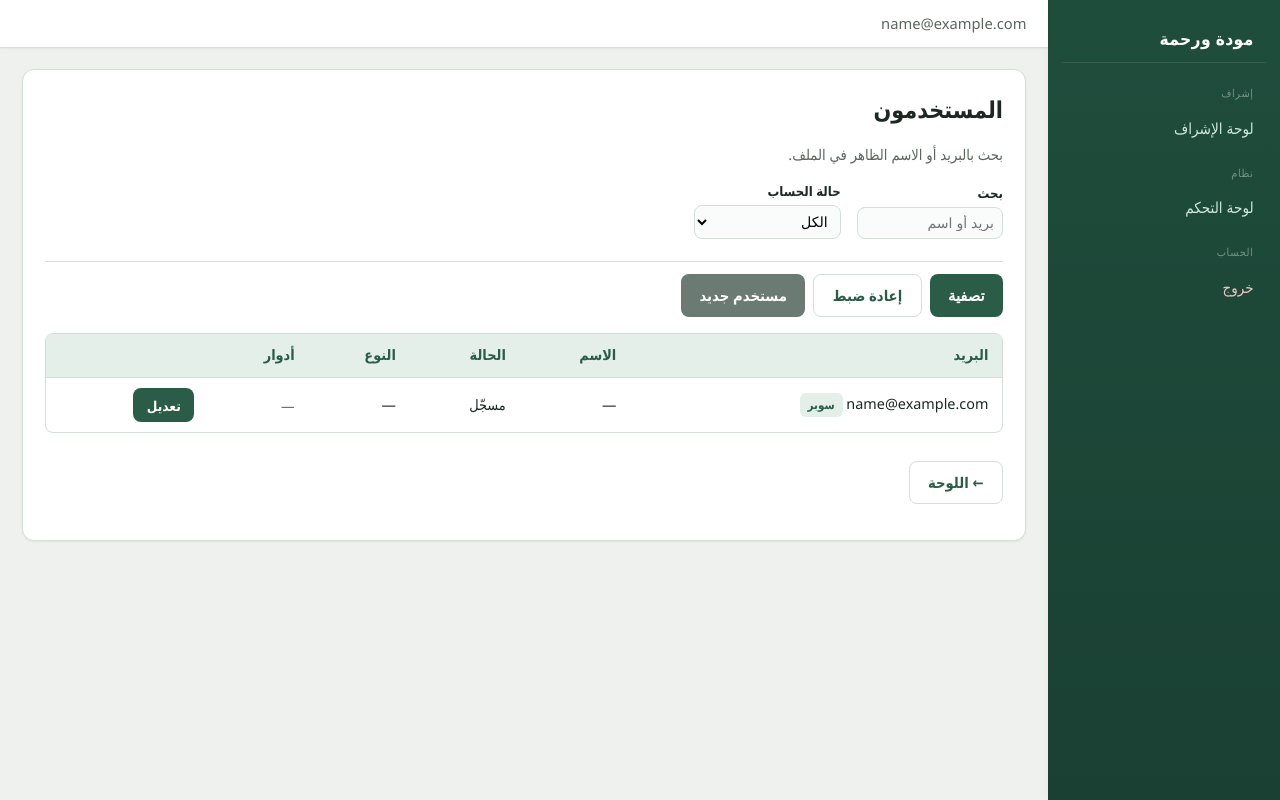
After one commit to mustafajuba98/Mawdah-W-Rahmah, a Django app: page /console/users/ in a window 1280 px wide. The commit adds this page. Run offline with Django 5.2, Linux system fonts and the light colour scheme; the visitor is signed in with stand-in values (Sample User, id 1); data comes from the database, SQL or seed files in the repository; parts of the project's set-up code (start-up, migrations or seed data) failed here and were passed over.

Commit message:
Add superuser console UI, redirect /admin/ to /console/, seed_demo_users command
Made-with: Cursor

```diff
--- /dev/null
+++ b/apps/console/forms.py
@@ -0,0 +1,101 @@
+from datetime import date
+
+from django import forms
+from django.contrib.auth.models import Group
+
+from apps.accounts.models import User
+from apps.profiles.models import ApplicantProfile, BrideExtendedProfile, GroomExtendedProfile
+
+ROLE_GROUP_NAMES = ("platform_admin", "moderator")
+
+
+class ConsoleUserEditForm(forms.ModelForm):
+    role_groups = forms.ModelMultipleChoiceField(
+        queryset=Group.objects.filter(name__in=ROLE_GROUP_NAMES).order_by("name"),
+        required=False,
+        widget=forms.CheckboxSelectMultiple,
+        label="أدوار المنصة (مجموعات)",
+    )
+
+    class Meta:
+        model = User
+        fields = ("email", "is_active", "is_staff", "profile_status", "applicant_gender")
+        labels = {
+            "email": "البريد",
+            "is_active": "الحساب نشط",
+            "is_staff": "صلاحية staff (لوحة إدارية قديمة — عادة لا حاجة)",
+            "profile_status": "حالة الحساب",
+            "applicant_gender": "نوع مقدّم الطلب (عريس/عروس)",
+        }
+
+    def __init__(self, *args, **kwargs):
+        super().__init__(*args, **kwargs)
+        if self.instance.pk:
+            self.fields["role_groups"].initial = self.instance.groups.filter(
+                name__in=ROLE_GROUP_NAMES
+            )
+
+    def save(self, commit=True):
+        user = super().save(commit=commit)
+        if commit and "role_groups" in self.cleaned_data:
+            role_qs = list(Group.objects.filter(name__in=ROLE_GROUP_NAMES))
+            user.groups.remove(*role_qs)
+            user.groups.add(*self.cleaned_data["role_groups"])
+        return user
+
+
+class ConsoleUserCreateForm(forms.Form):
+    email = forms.EmailField(label="البريد")
+    password = forms.CharField(
+        label="كلمة المرور",
+        widget=forms.PasswordInput,
+        min_length=8,
+    )
+    applicant_gender = forms.ChoiceField(
+        label="النوع",
+        choices=User.ApplicantGender.choices,
+    )
+    profile_status = forms.ChoiceField(
+        label="حالة الحساب",
+        choices=User.ProfileStatus.choices,
+        initial=User.ProfileStatus.ACTIVE,
+    )
+    full_name = forms.CharField(
+        label="الاسم الظاهر في الملف",
+        max_length=200,
+        initial="مستخدم جديد",
+    )
+
+    def clean_email(self):
+        email = self.cleaned_data["email"].strip().lower()
+        if User.objects.filter(email__iexact=email).exists():
+            raise forms.ValidationError("هذا البريد مستخدم بالفعل.")
+        return email
+
+    def save(self):
+        data = self.cleaned_data
+        user = User(
+            email=data["email"],
+            profile_status=data["profile_status"],
+            applicant_gender=data["applicant_gender"],
+            is_staff=False,
+            is_superuser=False,
+        )
+        user.set_password(data["password"])
+        user.save()
+        profile = ApplicantProfile.objects.create(
+            user=user,
+            full_name=data["full_name"],
+            birth_date=date(1995, 6, 15),
+            governorate="cairo",
+            marital_status=ApplicantProfile.MaritalStatus.SINGLE,
+            residence_summary="القاهرة — تجريبي",
+            about_me="حساب تجريبي.",
+            partner_specs="—",
+            applicant_gender=data["applicant_gender"],
+        )
+        if data["applicant_gender"] == User.ApplicantGender.MALE:
+            GroomExtendedProfile.objects.get_or_create(profile=profile)
+        else:
+            BrideExtendedProfile.objects.get_or_create(profile=profile)
+        return user
--- /dev/null
+++ b/apps/console/urls.py
@@ -0,0 +1,10 @@
+from django.urls import path
+
+from . import views
+
+urlpatterns = [
+    path("", views.dashboard, name="console_dashboard"),
+    path("users/", views.ConsoleUserListView.as_view(), name="console_user_list"),
+    path("users/new/", views.user_create, name="console_user_create"),
+    path("users/<int:pk>/", views.user_edit, name="console_user_edit"),
+]
--- /dev/null
+++ b/apps/console/views.py
@@ -0,0 +1,90 @@
+from django.contrib import messages
+from django.contrib.auth.decorators import user_passes_test
+from django.db.models import Count, Q
+from django.shortcuts import get_object_or_404, redirect, render
+from django.views.generic import ListView
+
+from apps.accounts.models import User
+
+from .forms import ConsoleUserCreateForm, ConsoleUserEditForm
+
+
+def _superuser(u):
+    return u.is_authenticated and u.is_superuser
+
+
+@user_passes_test(_superuser)
+def dashboard(request):
+    qs = User.objects.all()
+    by_status = dict(
+        qs.values("profile_status")
+        .annotate(c=Count("id"))
+        .values_list("profile_status", "c")
+    )
+    breakdown = [
+        (label, by_status.get(code, 0)) for code, label in User.ProfileStatus.choices
+    ]
+    ctx = {
+        "total_users": qs.count(),
+        "active_members": qs.filter(profile_status=User.ProfileStatus.ACTIVE).count(),
+        "pending_review": qs.filter(profile_status=User.ProfileStatus.PENDING_REVIEW).count(),
+        "breakdown": breakdown,
+    }
+    return render(request, "console/dashboard.html", ctx)
+
+
+class ConsoleUserListView(ListView):
+    model = User
+    template_name = "console/user_list.html"
+    context_object_name = "users"
+    paginate_by = 25
+
+    @classmethod
+    def as_view(cls, **initkwargs):
+        view = super().as_view(**initkwargs)
+        return user_passes_test(_superuser)(view)
+
+    def get_queryset(self):
+        qs = User.objects.all().order_by("-date_joined")
+        q = (self.request.GET.get("q") or "").strip()
+        if q:
+            qs = qs.filter(Q(email__icontains=q) | Q(applicant_profile__full_name__icontains=q))
+        st = self.request.GET.get("status")
+        if st in dict(User.ProfileStatus.choices):
+            qs = qs.filter(profile_status=st)
+        return qs.select_related("applicant_profile").prefetch_related("groups")
+
+
+@user_passes_test(_superuser)
+def user_edit(request, pk):
+    target = get_object_or_404(User, pk=pk)
+    if request.method == "POST":
+        form = ConsoleUserEditForm(request.POST, instance=target)
+        if form.is_valid():
+            form.save()
+            messages.success(request, "تم حفظ التعديلات.")
+            return redirect("console_user_list")
+    else:
+        form = ConsoleUserEditForm(instance=target)
+    return render(
+        request,
+        "console/user_form.html",
+        {"form": form, "target_user": target, "is_create": False},
+    )
+
+
+@user_passes_test(_superuser)
+def user_create(request):
+    if request.method == "POST":
+        form = ConsoleUserCreateForm(request.POST)
+        if form.is_valid():
+            form.save()
+            messages.success(request, "تم إنشاء المستخدم والملف التجريبي.")
+            return redirect("console_user_list")
+    else:
+        form = ConsoleUserCreateForm()
+    return render(
+        request,
+        "console/user_create.html",
+        {"form": form},
+    )
--- a/mawaddah/context_processors.py
+++ b/mawaddah/context_processors.py
@@ -7,8 +7,10 @@ def moderation_nav(request):
         return {
             "show_moderation_nav": False,
             "show_member_site_nav": False,
+            "show_console_nav": False,
         }
     return {
         "show_moderation_nav": is_moderation_portal_user(u),
         "show_member_site_nav": show_member_site_nav(u),
+        "show_console_nav": u.is_superuser,
     }
--- a/mawaddah/settings.py
+++ b/mawaddah/settings.py
@@ -116,6 +116,7 @@ INSTALLED_APPS = [
     "apps.matching",
     "apps.messaging",
     "apps.moderation",
+    "apps.console",
 ]
 
 MIDDLEWARE = [
--- a/mawaddah/urls.py
+++ b/mawaddah/urls.py
@@ -5,6 +5,7 @@ from django.urls import include, path
 
 urlpatterns = [
     path("admin/", admin.site.urls),
+    path("console/", include("apps.console.urls")),
     path("accounts/", include("apps.accounts.urls")),
     path("profiles/", include("apps.profiles.urls")),
     path("browse/", include("apps.matching.urls")),
--- a/static/css/app.css
+++ b/static/css/app.css
@@ -353,3 +353,74 @@ ul.errorlist li { background: #ffebee; padding: 0.4rem 0.55rem; margin: 0.2rem 0
   .sidebar { width: 100%; flex-direction: row; flex-wrap: wrap; }
   .sidebar .nav-section { width: 100%; }
 }
+
+/* ——— لوحة تحكم السوبر يوزر ——— */
+.console-stats {
+  display: grid;
+  grid-template-columns: repeat(auto-fill, minmax(160px, 1fr));
+  gap: 1rem;
+  margin-bottom: 1.25rem;
+}
+.stat-card {
+  background: var(--bg-elevated);
+  border: 1px solid var(--border);
+  border-radius: var(--radius);
+  padding: 1.1rem 1.2rem;
+  box-shadow: var(--shadow-sm);
+  text-align: center;
+}
+.stat-card .stat-num {
+  display: block;
+  font-size: 1.75rem;
+  font-weight: 800;
+  color: var(--primary);
+  line-height: 1.2;
+}
+.stat-card .stat-label {
+  font-size: 0.82rem;
+  color: var(--text-muted);
+  margin-top: 0.35rem;
+  display: block;
+}
+ul.status-breakdown {
+  list-style: none;
+  padding: 0;
+  margin: 0;
+}
+ul.status-breakdown li {
+  padding: 0.45rem 0;
+  border-bottom: 1px solid var(--border);
+  font-size: 0.95rem;
+}
+.table-wrap {
+  overflow-x: auto;
+  margin-top: 0.75rem;
+  border: 1px solid var(--border);
+  border-radius: var(--radius-sm);
+}
+table.data-table {
+  width: 100%;
+  border-collapse: collapse;
+  font-size: 0.9rem;
+}
+table.data-table th,
+table.data-table td {
+  padding: 0.65rem 0.85rem;
+  text-align: right;
+  border-bottom: 1px solid var(--border);
+}
+table.data-table th {
+  background: var(--primary-soft);
+  font-weight: 700;
+  color: var(--primary);
+}
+table.data-table tr:last-child td { border-bottom: none; }
+table.data-table tbody tr:hover { background: #fafcfb; }
+
+.console-form ul:not(.messages):not(.errorlist) {
+  list-style: none;
+  padding: 0;
+  margin: 0.5rem 0 0;
+}
+.console-form ul li { margin: 0.35rem 0; }
+.console-form ul li label { display: inline; font-weight: 500; margin-right: 0.35rem; }
--- a/templates/base.html
+++ b/templates/base.html
@@ -24,9 +24,9 @@
     <span class="nav-section">إشراف</span>
     <a class="nav-item" href="{% url 'moderation_home' %}">لوحة الإشراف</a>
     {% endif %}
-    {% if user.is_superuser %}
+    {% if show_console_nav %}
     <span class="nav-section">نظام</span>
-    <a class="nav-item" href="/admin/">إدارة Django (سوبر يوزر)</a>
+    <a class="nav-item" href="{% url 'console_dashboard' %}">لوحة التحكم</a>
     {% endif %}
     <span class="nav-section">الحساب</span>
     <form method="post" action="{% url 'logout' %}">
--- /dev/null
+++ b/templates/console/user_list.html
@@ -0,0 +1,75 @@
+{% extends "base.html" %}
+{% block title %}المستخدمون — لوحة التحكم{% endblock %}
+{% block content %}
+<div class="card">
+  <h1>المستخدمون</h1>
+  <p class="muted">بحث بالبريد أو الاسم الظاهر في الملف.</p>
+  <form method="get" class="filter-grid" style="margin-bottom:1rem;">
+    <div>
+      <label for="q">بحث</label>
+      <input type="search" id="q" name="q" value="{{ request.GET.q }}" placeholder="بريد أو اسم">
+    </div>
+    <div>
+      <label for="status">حالة الحساب</label>
+      <select id="status" name="status">
+        <option value="">الكل</option>
+        <option value="registered" {% if request.GET.status == "registered" %}selected{% endif %}>مسجّل</option>
+        <option value="pending_review" {% if request.GET.status == "pending_review" %}selected{% endif %}>قيد المراجعة</option>
+        <option value="active" {% if request.GET.status == "active" %}selected{% endif %}>مفعّل</option>
+        <option value="rejected" {% if request.GET.status == "rejected" %}selected{% endif %}>مرفوض</option>
+        <option value="suspended" {% if request.GET.status == "suspended" %}selected{% endif %}>موقوف</option>
+      </select>
+    </div>
+    <div class="filter-actions">
+      <button type="submit" class="btn" style="margin:0;">تصفية</button>
+      <a href="{% url 'console_user_list' %}" class="btn btn-ghost" style="margin:0;">إعادة ضبط</a>
+      <a href="{% url 'console_user_create' %}" class="btn btn-secondary" style="margin:0;">مستخدم جديد</a>
+    </div>
+  </form>
+
+  <div class="table-wrap">
+    <table class="data-table">
+      <thead>
+        <tr>
+          <th>البريد</th>
+          <th>الاسم</th>
+          <th>الحالة</th>
+          <th>النوع</th>
+          <th>أدوار</th>
+          <th></th>
+        </tr>
+      </thead>
+      <tbody>
+        {% for u in users %}
+        <tr>
+          <td>{{ u.email }}{% if u.is_superuser %} <span class="badge">سوبر</span>{% endif %}</td>
+          <td>{% if u.applicant_profile %}{{ u.applicant_profile.full_name }}{% else %}—{% endif %}</td>
+          <td>{{ u.get_profile_status_display }}</td>
+          <td>{% if u.applicant_gender %}{{ u.get_applicant_gender_display }}{% else %}—{% endif %}</td>
+          <td class="muted" style="font-size:0.85rem;">
+            {% for g in u.groups.all %}{{ g.name }}{% if not forloop.last %}، {% endif %}{% empty %}—{% endfor %}
+          </td>
+          <td><a class="btn btn-sm" href="{% url 'console_user_edit' u.pk %}">تعديل</a></td>
+        </tr>
+        {% empty %}
+        <tr><td colspan="6" class="muted">لا نتائج.</td></tr>
+        {% endfor %}
+      </tbody>
+    </table>
+  </div>
+
+  {% if is_paginated %}
+  <p class="pagination-bar">
+    {% if page_obj.has_previous %}
+      <a href="?page={{ page_obj.previous_page_number }}&q={{ request.GET.q }}&status={{ request.GET.status }}">السابق</a>
+    {% endif %}
+    صفحة {{ page_obj.number }} من {{ page_obj.paginator.num_pages }}
+    {% if page_obj.has_next %}
+      <a href="?page={{ page_obj.next_page_number }}&q={{ request.GET.q }}&status={{ request.GET.status }}">التالي</a>
+    {% endif %}
+  </p>
+  {% endif %}
+
+  <p style="margin-top:1rem;"><a class="btn btn-ghost" href="{% url 'console_dashboard' %}">← اللوحة</a></p>
+</div>
+{% endblock %}
```
Also changed, not shown: apps/accounts/management/commands/seed_demo_users.py (added, +110 -0 lines), apps/console/apps.py (added, +7 -0 lines), mawaddah/middleware.py (+7 -4 lines), templates/console/dashboard.html (added, +36 -0 lines), templates/console/user_create.html (added, +14 -0 lines), templates/console/user_form.html (added, +13 -0 lines), apps/console/__init__.py (added).
